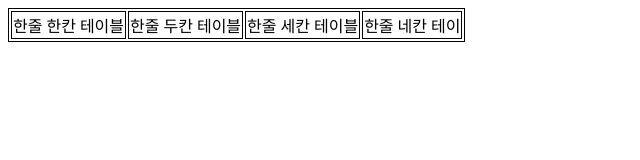
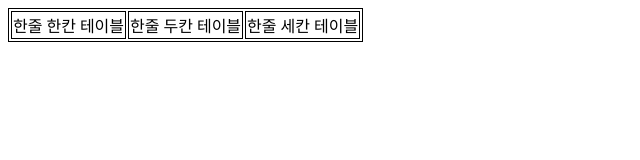
Before and after one commit to kwonhj123/kwon, a plain HTML site: page index.html in a window 1280 px wide. Shown: the whole page, without its empty margins (0-640 px from the left). Drawn offline with Linux system fonts and the light colour scheme.

Commit message:
Revert "테이블 또 추가"
This reverts commit 1abcff9595d9871ebc4a03b31026b9499c4553e5.

```diff
--- a/index.html
+++ b/index.html
@@ -16,7 +16,6 @@
                 <td>한줄 한칸 테이블</td>
                 <td>한줄 두칸 테이블</td>
                 <td>한줄 세칸 테이블</td>
-                <td>한줄 네칸 테이</td>
             </tr>
         </table>
     </body>
```
